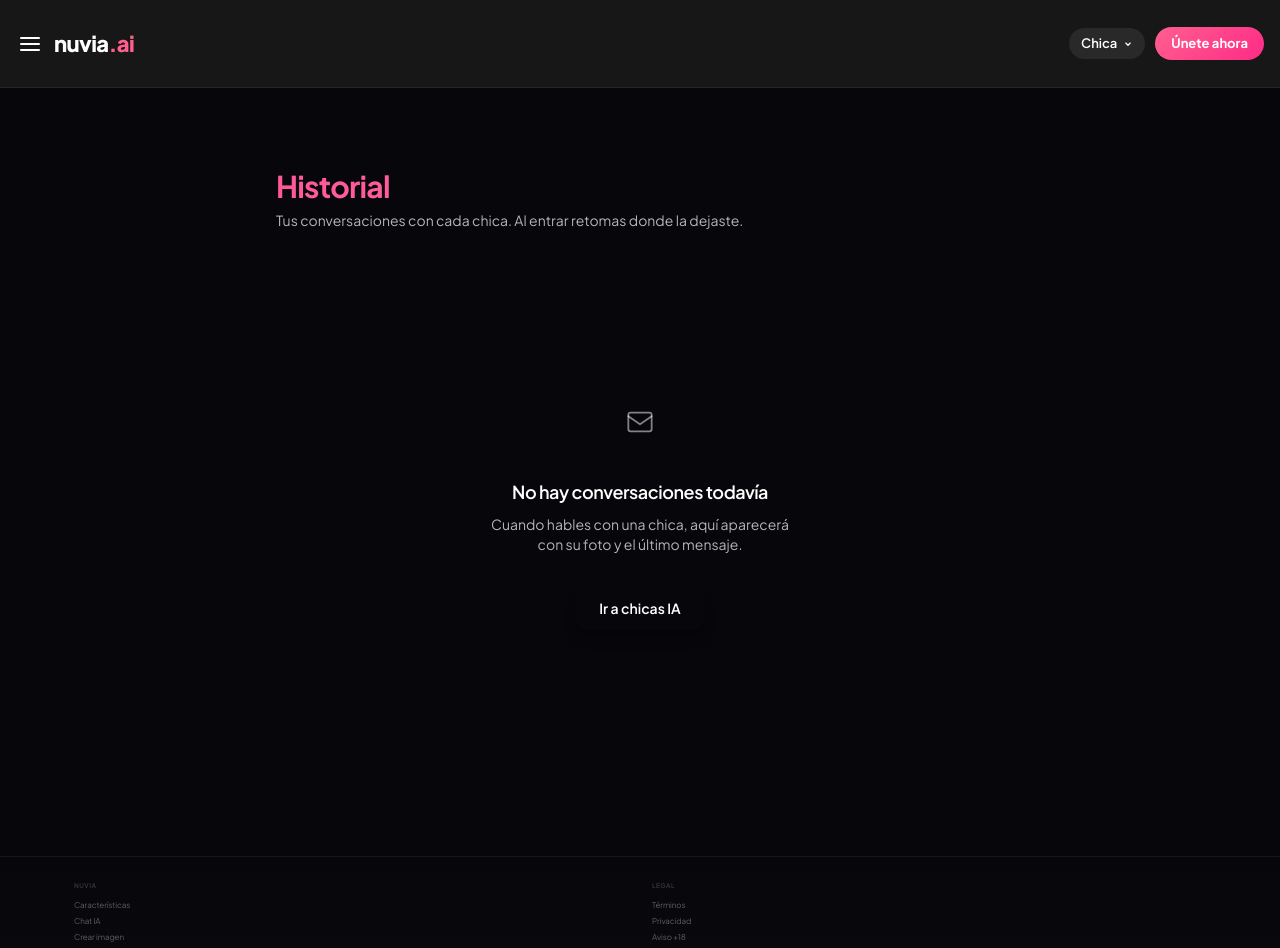
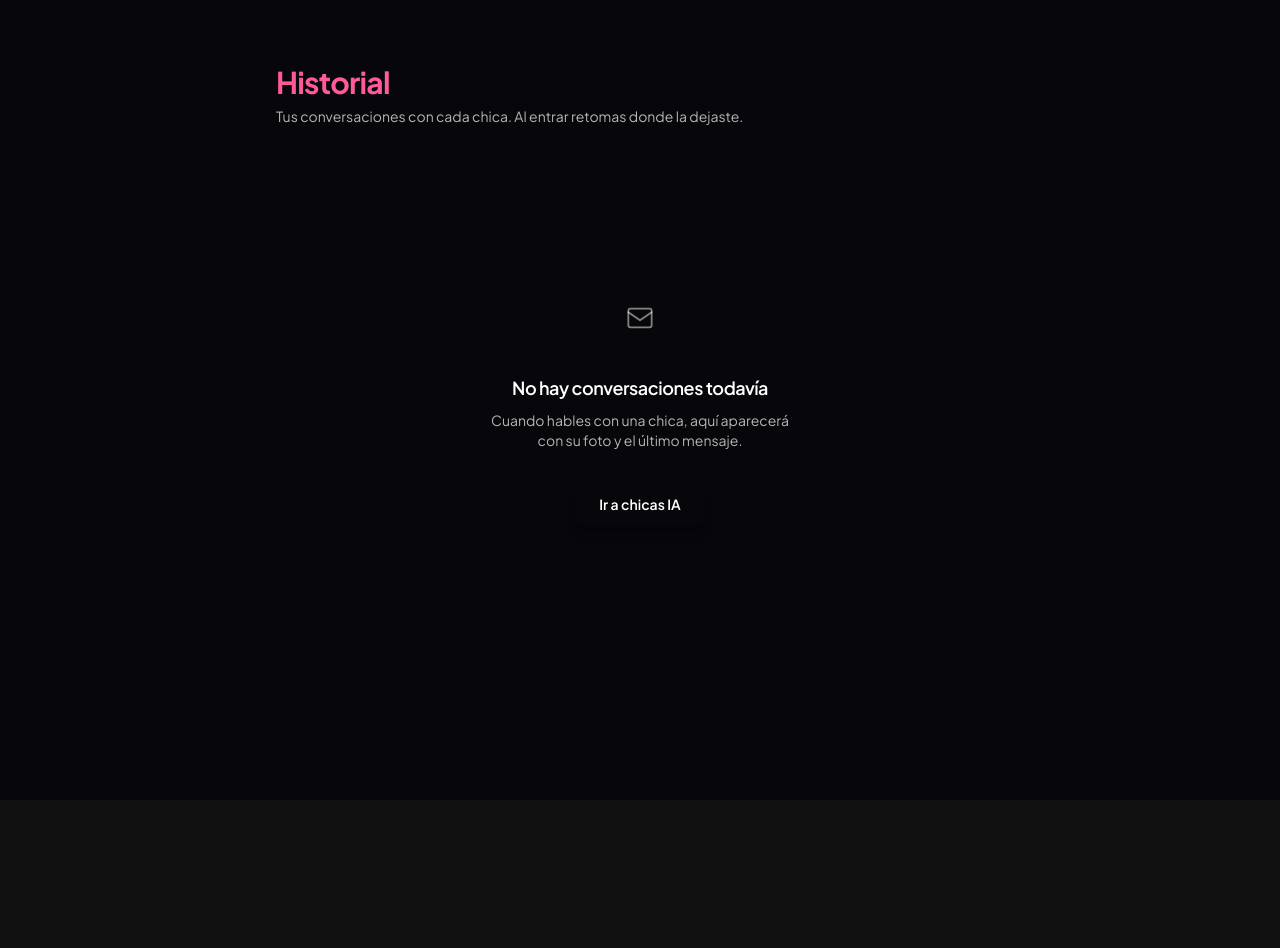
Before and after one commit to 3737631/luciaia, a Next.js app: page /luciaia/history in a window 1280 px wide. Shown: the top 948 px of the page. After the commit the page ends 800 px from the top, so only its background shows below. Built offline with nearby package versions, Linux system fonts and the light colour scheme.

Commit message:
historial sin header ni footer (quitar caracteristicas/nuvia/legal)

```diff
--- a/src/app/history/page.tsx
+++ b/src/app/history/page.tsx
@@ -2,8 +2,6 @@
 
 import { useEffect, useState } from "react";
 import Link from "next/link";
-import Header from "@/components/Header";
-import Footer from "@/components/Footer";
 import { getHistory, clearHistory, getConversationHistory } from "@/lib/memory";
 import { getCustomGirls } from "@/lib/storage";
 import { getGirlImage } from "@/lib/images";
@@ -146,8 +144,7 @@ export default function HistoryPage() {
 
   return (
     <>
-      <Header />
-      <main className="mx-auto max-w-3xl overflow-x-hidden px-4 pb-24 pt-6 sm:px-5 sm:py-20">
+      <main className="mx-auto max-w-3xl overflow-x-hidden px-4 pb-10 pt-8 sm:px-5 sm:py-16">
         <div className="mb-8 flex items-center justify-between">
           <div>
             <h1 className="text-3xl font-bold tracking-tight gradient-text">
@@ -283,7 +280,6 @@ export default function HistoryPage() {
           </div>
         )}
       </main>
-      <Footer />
     </>
   );
 }
```
